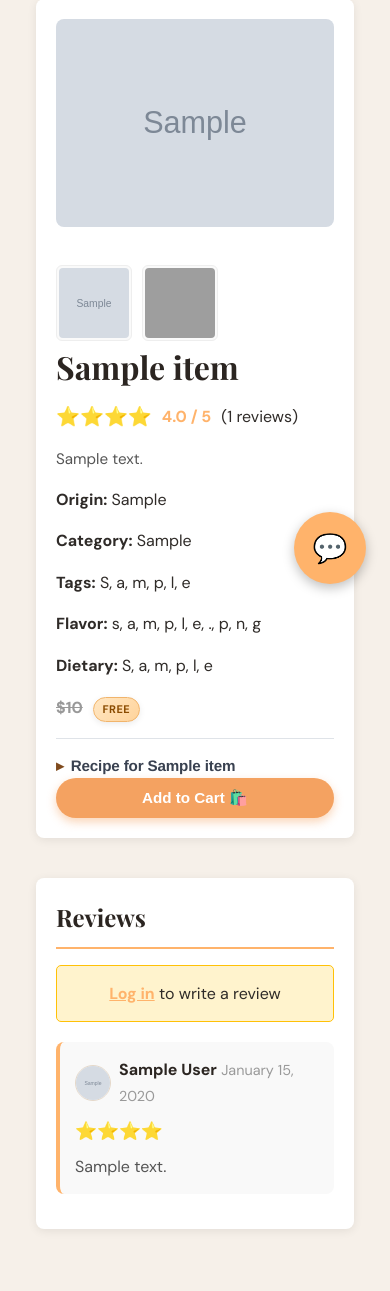
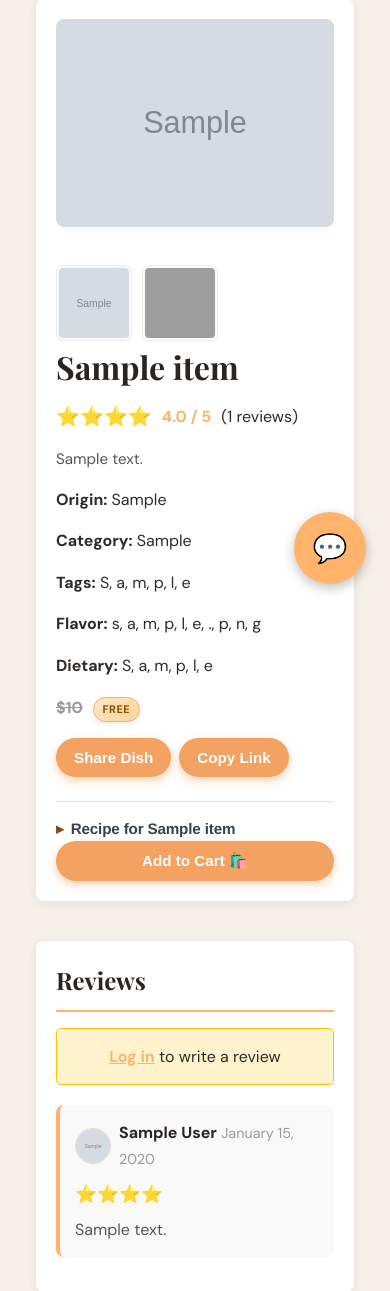
Before and after one commit to sikun-peng/yorkiebakery-api, a FastAPI app: page /menu/item/00000000000000000000000000000001 in a window 390 px wide. Shown: the part 140-1431 px from the top of the page. Run offline with FastAPI, Linux system fonts and the light colour scheme; tables that the repository leaves empty hold one stand-in row (values such as "Sample post"); grey boxes marked "Sample" are stand-in pictures; parts of the project's set-up code (start-up, migrations or seed data) failed here and were passed over; grey boxes are pictures that could not be loaded.

Commit message:
add share button

```diff
--- a/app/static/styles.css
+++ b/app/static/styles.css
@@ -2787,6 +2787,19 @@ h1, h2, h3, h4 {
   padding-top: 0.85rem;
 }
 
+.dish-share-actions {
+  display: flex;
+  flex-wrap: wrap;
+  align-items: center;
+  gap: 0.65rem;
+  margin: 0.85rem 0 0.35rem;
+}
+
+.dish-share-status {
+  font-size: 0.92rem;
+  color: #6a7280;
+}
+
 .recipe-toggle {
   list-style: none;
   cursor: pointer;
@@ -3001,6 +3014,15 @@ h1, h2, h3, h4 {
     line-height: 1.65;
   }
 
+  .dish-share-actions {
+    gap: 0.5rem;
+  }
+
+  .dish-share-status {
+    width: 100%;
+    font-size: 0.88rem;
+  }
+
   .recipe-toggle {
     font-size: 0.95rem;
   }
--- a/app/templates/menu.html
+++ b/app/templates/menu.html
@@ -161,7 +161,7 @@
       <h2 class="item-title-link cute-subtitle">{{ item.title }}</h2>
       {% if item.recipe %}
         <div class="menu-card-badges">
-          <span class="menu-card-badge recipe-badge">Recipe Available</span>
+          <span class="menu-card-badge recipe-badge">📜 Recipe Available</span>
         </div>
       {% endif %}
 
--- a/app/templates/menu_item_detail.html
+++ b/app/templates/menu_item_detail.html
@@ -90,6 +90,12 @@
                     <span class="free-pill">Free</span>
                 </p>
             {% endif %}
+
+            <div class="dish-share-actions">
+                <button type="button" id="share-dish-btn" class="btn btn-outline">Share Dish</button>
+                <button type="button" id="copy-dish-link-btn" class="btn btn-outline">Copy Link</button>
+                <span id="dish-share-status" class="dish-share-status" aria-live="polite"></span>
+            </div>
 
             {% if item.recipe %}
                 <details class="recipe-disclosure">
@@ -211,6 +217,67 @@
         });
     });
 
+    const shareDishBtn = document.getElementById("share-dish-btn");
+    const copyDishLinkBtn = document.getElementById("copy-dish-link-btn");
+    const dishShareStatus = document.getElementById("dish-share-status");
+    const dishTitle = {{ item.title | tojson }};
+    const shareText = {{ ("Check out " ~ item.title ~ " and its recipe from Yorkie Bakery.") | tojson if item.recipe else ("Check out " ~ item.title ~ " from Yorkie Bakery.") | tojson }};
+
+    async function copyDishLink() {
+        const url = window.location.href;
+        if (navigator.clipboard && navigator.clipboard.writeText) {
+            await navigator.clipboard.writeText(url);
+            return;
+        }
+
+        const tempInput = document.createElement("input");
+        tempInput.value = url;
+        document.body.appendChild(tempInput);
+        tempInput.select();
+        document.execCommand("copy");
+        document.body.removeChild(tempInput);
+    }
+
+    if (shareDishBtn) {
+        shareDishBtn.addEventListener("click", async () => {
+            dishShareStatus.textContent = "";
+            const url = window.location.href;
+
+            if (navigator.share) {
+                try {
+                    await navigator.share({
+                        title: `${dishTitle} · Yorkie Bakery`,
+                        text: shareText,
+                        url,
+                    });
+                    return;
+                } catch (err) {
+                    if (err && err.name === "AbortError") {
+                        return;
+                    }
+                }
+            }
+
+            try {
+                await copyDishLink();
+                dishShareStatus.textContent = "Link copied.";
+            } catch (err) {
+                dishShareStatus.textContent = "Unable to share right now.";
+            }
+        });
+    }
+
+    if (copyDishLinkBtn) {
+        copyDishLinkBtn.addEventListener("click", async () => {
+            try {
+                await copyDishLink();
+                dishShareStatus.textContent = "Link copied.";
+            } catch (err) {
+                dishShareStatus.textContent = "Unable to copy link.";
+            }
+        });
+    }
+
     // Admin update form (recipe + gallery)
     const adminForm = document.getElementById("admin-update-form");
     if (adminForm) {
```
Also changed, not shown: tests/test_api_menu.py (+1 -1 lines).
